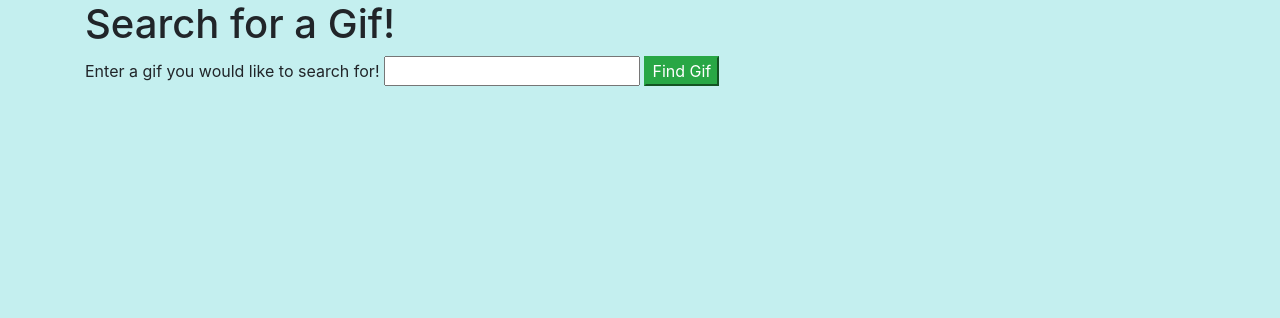
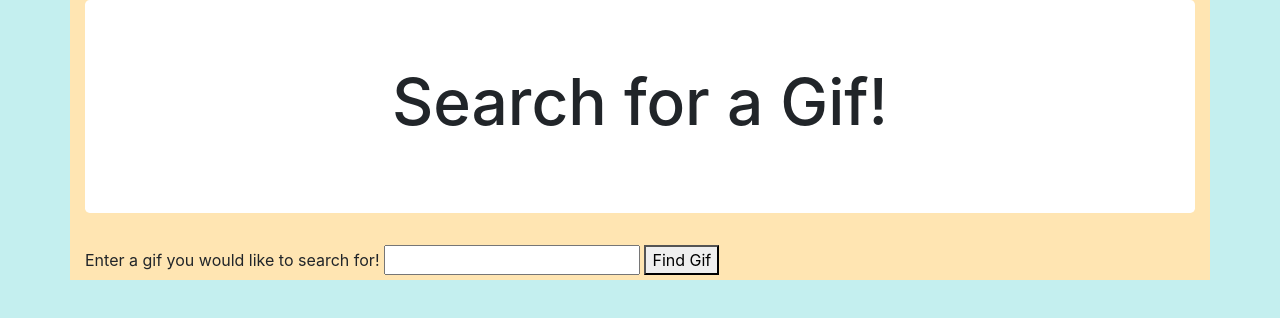
Before and after one commit to joeroaden/giphy-api, a website built with webpack: page src/index.html in a window 1280 px wide. Built offline with nearby package versions, Linux system fonts and the light colour scheme.

Commit message:
update styling
Co-authored by: Grace Kostanich <fl5812597@gmail.com>

```diff
--- a/src/css/styles.css
+++ b/src/css/styles.css
@@ -1,3 +1,20 @@
 body {
   background-color: rgb(196, 239, 239);
 }
+
+.container {
+  background-color: rgb(255, 229, 178);
+}
+
+.jumbotron {
+  text-align: center;
+  background-color: white;
+}
+
+.jumbotron h1 {
+  font-size: 400%
+}
+
+.btn-submit {
+  background-color: ;
+}
--- a/src/index.html
+++ b/src/index.html
@@ -8,10 +8,12 @@
 </head>
 <body>
   <div class="container">
-    <h1>Search for a Gif!</h1>
+    <div class="jumbotron">
+      <h1>Search for a Gif!</h1>
+    </div>
     <label for="gif">Enter a gif you would like to search for!</label>
     <input id="gif" type="text">
-    <button class="btn-success" id="gifSearch">Find Gif</button>
+    <button class="btn-submit" id="gifSearch">Find Gif</button>
     <!-- <label for="trending">Do you want to see the the trending gifs?</label>
     <input id="trending" type="text">
     <button class="btn-success" id="trending">Find Gif</button> -->
```
